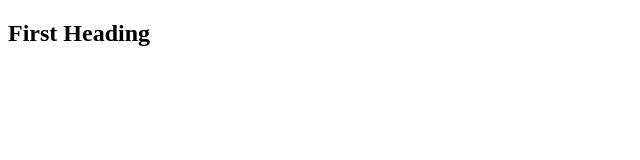
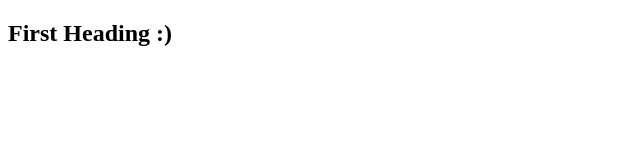
Before and after one commit to mahdi-moradvand/21, a plain HTML site: page Index.html in a window 1280 px wide. Shown: the full height of the page, 0-640 px from the left. Drawn offline with Linux system fonts and the light colour scheme.

Commit message:
I Add a Simple Smile To Heading.

```diff
--- a/Index.html
+++ b/Index.html
@@ -7,6 +7,6 @@
     <title>21</title>
 </head>
 <body>
-    <h2>First Heading</h2>
+    <h2>First Heading :)</h2>
 </body>
 </html>
```
